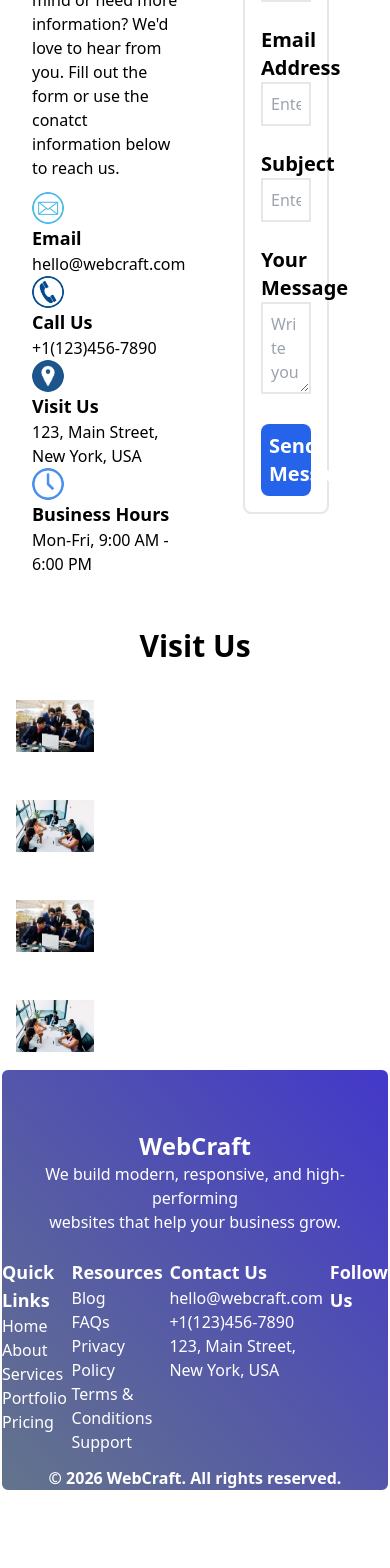
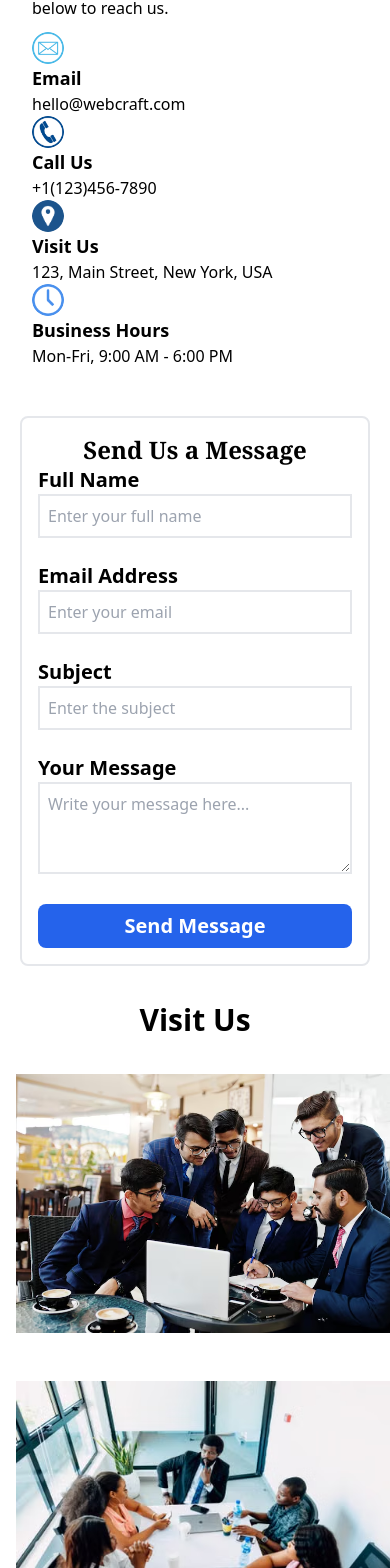
Before and after one commit to sakshimaurya7/landing-page, a React (Vite) app: page /contact in a window 390 px wide. Shown: the part 432-2000 px from the top of the page. Before the commit the page ends 1924 px from the top, so only its background shows below. Built offline with nearby package versions, Linux system fonts and the light colour scheme.

Commit message:
Add responsive feature

```diff
--- a/src/pages/About.jsx
+++ b/src/pages/About.jsx
@@ -29,7 +29,7 @@ function About(){
             <div className="flex flex-col justify-around m-3 gap-5 sm:flex-col md:flex-col lg:flex-row">
                 <section className="shadow-md shadow-slate-800 p-3 rounded-lg">
                     <div className="flex justify-between">
-                        <img src="./src/assets/q1.png" alt="Quality" className="w-16 h-auto my-auto" />
+                        <img src="./src/assets/q1.jpg" alt="Quality" className="w-16 h-auto my-auto" />
                         <span>
                             <h2 className="text-2xl font-bold">Quality</h2>
                             <p>Uncompromising standards in every line of code and design.</p>
--- a/src/pages/Contact.jsx
+++ b/src/pages/Contact.jsx
@@ -2,8 +2,8 @@ function Contact(){
     return(
         <>
 
-        <div className="flex justify-around sm:flex-col md:flex-row lg:flex-row">
-            <div className="w-1/2 m-4 p-4 sm:w-full lg:w-1/2 md:w-1/2">
+        <div className="flex flex-col justify-around sm:flex-col md:flex-row lg:flex-row">
+            <div className="w-full m-4 p-4 sm:w-full lg:w-1/2 md:w-1/2">
                 <b className="bg-blue-100 text-blue-600 p-3 my-4 hover:bg-blue-600 hover:text-white font-bold rounded-md">CONTACT US</b>
                 <h1 className="my-4 font-extrabold text-4xl font-serif">Let's Work Together</h1>
                 <p className="mr-4 text-md mb-3">Have a project in mind or need more information? We'd love to hear from you. Fill out the form or use the conatct information below to reach us.</p>
@@ -42,8 +42,8 @@ function Contact(){
 
             </div>
 
-            <div className="mb-4 sm:w-min-w-full">
-            <div className="w-1/2 m-4 border-gray-450 border-2 rounded-lg p-4 my-auto sm:min-w-full md:w-full lg:w-full">
+            <div className=" my-4 mx-5 sm:min-w-full">
+            <div className="w-full border-gray-450 border-2 rounded-lg p-4 my-auto sm:min-w-full md:w-full lg:w-full">
                 <form>
                     <h2 className="font-bold text-2xl font-serif text-center">Send Us a Message</h2>
                     <label for="name" className="my-4 font-semibold text-xl">Full Name</label><br />
@@ -66,12 +66,12 @@ function Contact(){
         </div>
 
         <div>
-            <h1 className="text-center font-bold text-3xl m-5">Visit Us</h1>
-            <div className="flex flex-col justify-around lg:flex-row md:grid md:grid-cols-2 gap-4">
-                <img src="./src/assets/v1.avif" className="w-1/5 h-auto sm:w-full m-4"/>
-                <img src="./src/assets/v2.avif" className="w-1/5 h-auto sm:w-full m-4 md:mr-6"/>
-                <img src="./src/assets/v1.avif" className="w-1/5 h-auto sm:w-full m-4"/>
-                <img src="./src/assets/v2.avif" className="w-1/5 h-auto sm:w-full m-4"/>
+            <h1 className="text-center font-bold text-3xl m-5 rounded-lg">Visit Us</h1>
+            <div className="flex flex-col justify-around lg:flex-row md:grid md:grid-cols-2 gap-4 sm:flex-col">
+                <img src="./src/assets/v1.avif" className="w-full h-auto sm:w-full lg:w-full md:w-full m-4"/>
+                <img src="./src/assets/v2.avif" className="w-full h-auto sm:w-full m-4 md:mr-6 lg:w-full md:w-full"/>
+                <img src="./src/assets/v1.avif" className="w-full h-auto sm:w-full m-4 lg:w-full md:w-full"/>
+                <img src="./src/assets/v2.avif" className="w-full h-auto sm:w-full m-4 lg:w-full md:w-full"/>
 
             </div>
         </div>
--- a/src/pages/Footer.jsx
+++ b/src/pages/Footer.jsx
@@ -10,7 +10,7 @@ function Footer(){
                     We build modern, responsive, and high-performing <br /> websites that help your business grow.
                 </p>
             </section>
-            <div className="flex justify-around">
+            <div className="flex flex-col justify-around sm:flex-col md:flex-col lg:flex-row text-center">
                 <section>
                     <h2 className="font-bold text-lg">Quick Links</h2>
                     <Link to="/" className="hover:text-blue-300 focus:text-black">Home</Link><br />
--- a/src/pages/Navbar.jsx
+++ b/src/pages/Navbar.jsx
@@ -8,9 +8,9 @@ function Navbar(){
             <h1 className="font-serif font-bold text-3xl ml-3">WebCraft</h1>
 
             <div className="font-serif font-semibold text-xl mt-4 sm:align-middle flex justify-around">
-                <Link to = "/" className="mx-6">Home</Link>
-                <Link to = "/about" className="mx-6">About</Link>
-                <Link to = "/contact" className="mx-6">Contact</Link>
+                <Link to = "/" className="mx-6 hover:text-blue-600 focus:text-indigo-300 active:text-2xl">Home</Link>
+                <Link to = "/about" className="mx-6 hover:text-blue-600 focus:text-indigo-300 active:text-2xl">About</Link>
+                <Link to = "/contact" className="mx-6 hover:text-blue-600 focus:text-indig0-300 active:text-2xl">Contact</Link>
             </div>
 
             <div className="font-semibold font-serif mt-4">
```
